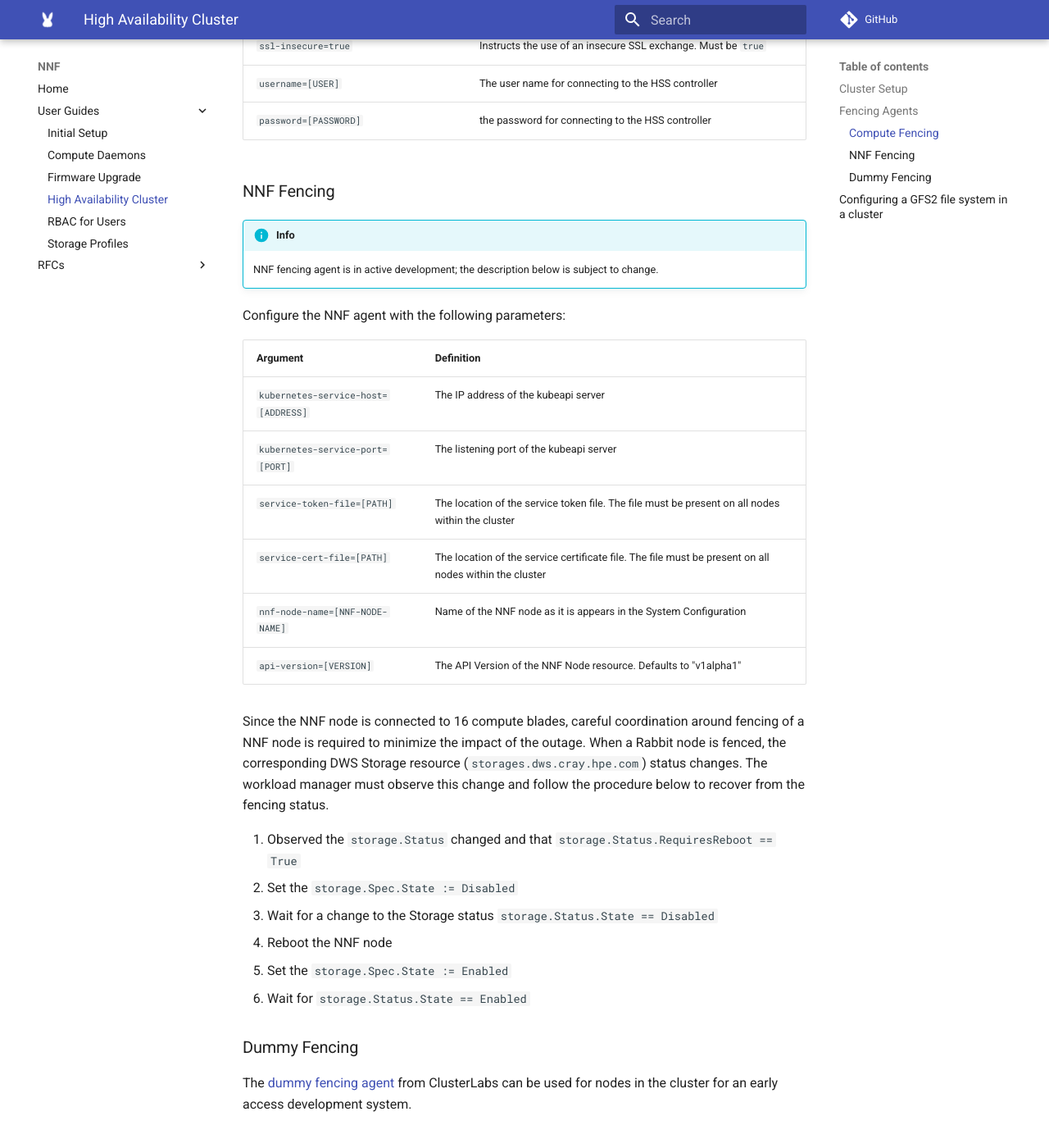
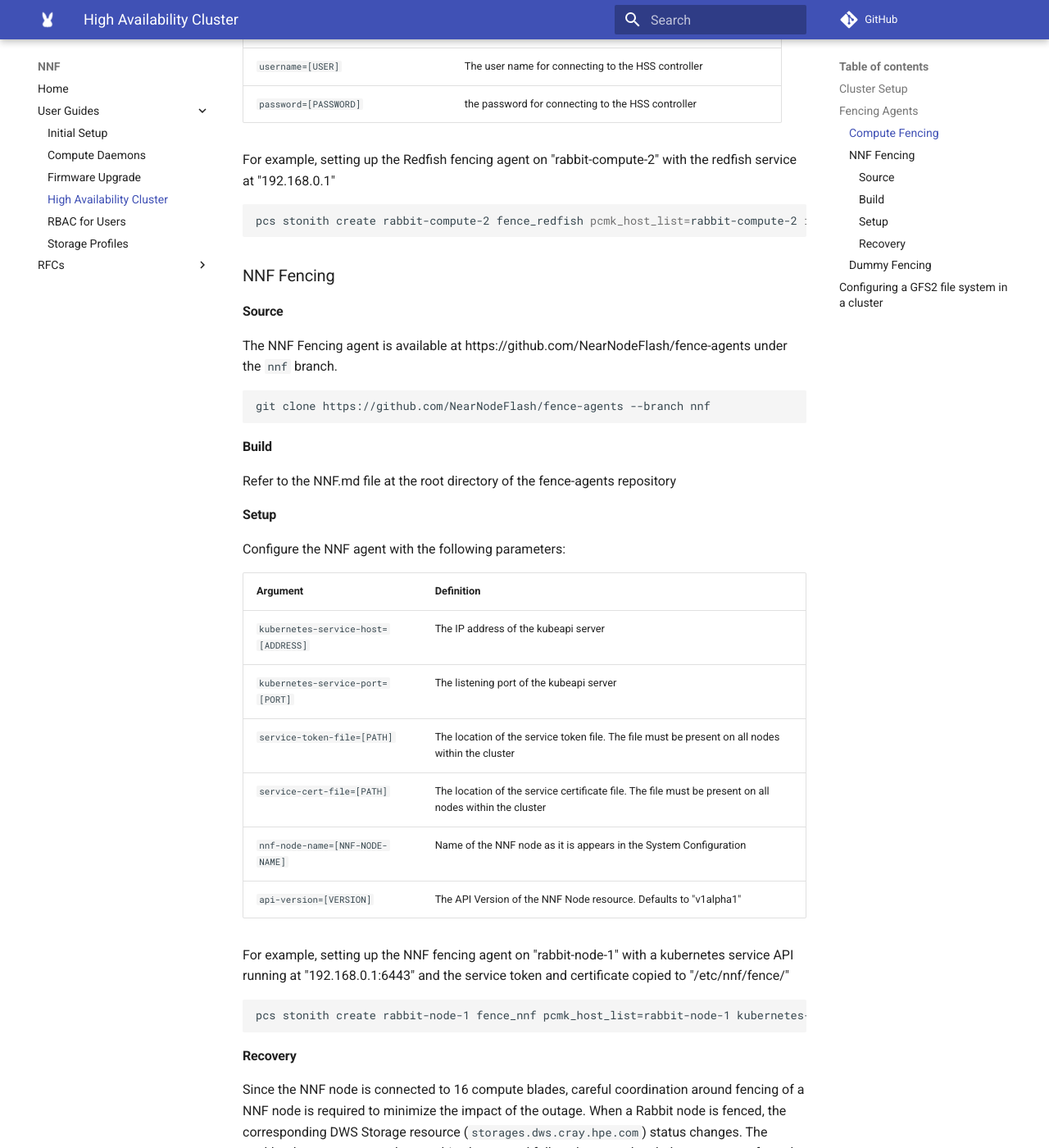
Before and after one commit to NearNodeFlash/NearNodeFlash.github.io, an MkDocs documentation site: the page built from docs/guides/ha-cluster/readme.md, in a window 1280 px wide and 1400 px high, scrolled down 1082 px. Shown: the whole window at 82% size. Built offline with MkDocs 1.6.1 and Material for MkDocs 9.7.7, drawn with Linux system fonts in a browser that asks for light colours; comment, search, counter and statistics services are not loaded; some of the changed text lies outside the part shown.

Commit message:
Finalize NNF Fencing documentation
Signed-off-by: Nate Thornton <nate.thornton@hpe.com>

````diff
--- a/docs/guides/ha-cluster/readme.md
+++ b/docs/guides/ha-cluster/readme.md
@@ -30,17 +30,30 @@
 | -------- | ---------- |
 | `ip=[ADDRESS]` | The IP address or hostname of the HSS controller |
 | `port=80` | The Port of the HSS controller. Must be `80` |
-| `systems-uri=/redfish/v1/Systems/Node0` | The URI of the Systems object. Must be `/redfish/v1/Systems/Node0` |
+| `systems-uri=/redfish/v1/Systems/1` | The URI of the Systems object. Must be `/redfish/v1/Systems/1` |
 | `ssl-insecure=true` | Instructs the use of an insecure SSL exchange. Must be `true` |
 | `username=[USER]` | The user name for connecting to the HSS controller |
 | `password=[PASSWORD]` | the password for connecting to the HSS controller |
 
+For example, setting up the Redfish fencing agent on "rabbit-compute-2" with the redfish service at "192.168.0.1"
+
+```shell
+pcs stonith create rabbit-compute-2 fence_redfish pcmk_host_list=rabbit-compute-2 ip=192.168.0.1 systems-uri=/redfish/v1/Systems/1 username=root password=password ssl_insecure=true
+```
 
 ### NNF Fencing
 
-!!! info
-    NNF fencing agent is in active development; the description below is subject to change.
+#### Source
+The NNF Fencing agent is available at https://github.com/NearNodeFlash/fence-agents under the `nnf` branch.
 
+```shell
+git clone https://github.com/NearNodeFlash/fence-agents --branch nnf
+```
+#### Build
+
+Refer to the NNF.md file at the root directory of the fence-agents repository
+
+#### Setup
 Configure the NNF agent with the following parameters:
 
 | Argument | Definition |
@@ -52,6 +65,13 @@
 | `nnf-node-name=[NNF-NODE-NAME]` | Name of the NNF node as it is appears in the System Configuration |
 | `api-version=[VERSION]` | The API Version of the NNF Node resource. Defaults to "v1alpha1" |
 
+For example, setting up the NNF fencing agent on "rabbit-node-1" with a kubernetes service API running at "192.168.0.1:6443" and the service token and certificate copied to "/etc/nnf/fence/"
+
+```
+pcs stonith create rabbit-node-1 fence_nnf pcmk_host_list=rabbit-node-1 kubernetes-service-host=192.168.0.1 kubernetes-service-port=6443 service-token-file=/etc/nnf/fence/service.token service-cert-file=/etc/nnf/fence/service.cert nnf-node-name=rabbit-node-1
+```
+
+#### Recovery
 Since the NNF node is connected to 16 compute blades, careful coordination around fencing of a NNF node is required to minimize the impact of the outage. When a Rabbit node is fenced, the corresponding DWS Storage resource (`storages.dws.cray.hpe.com`) status changes. The workload manager must observe this change and follow the procedure below to recover from the fencing status.
 
 1. Observed the `storage.Status` changed and that `storage.Status.RequiresReboot == True`
````
Also changed, not shown: docs/guides/ha-cluster/fence_nnf.py (deleted, +0 -218 lines).
